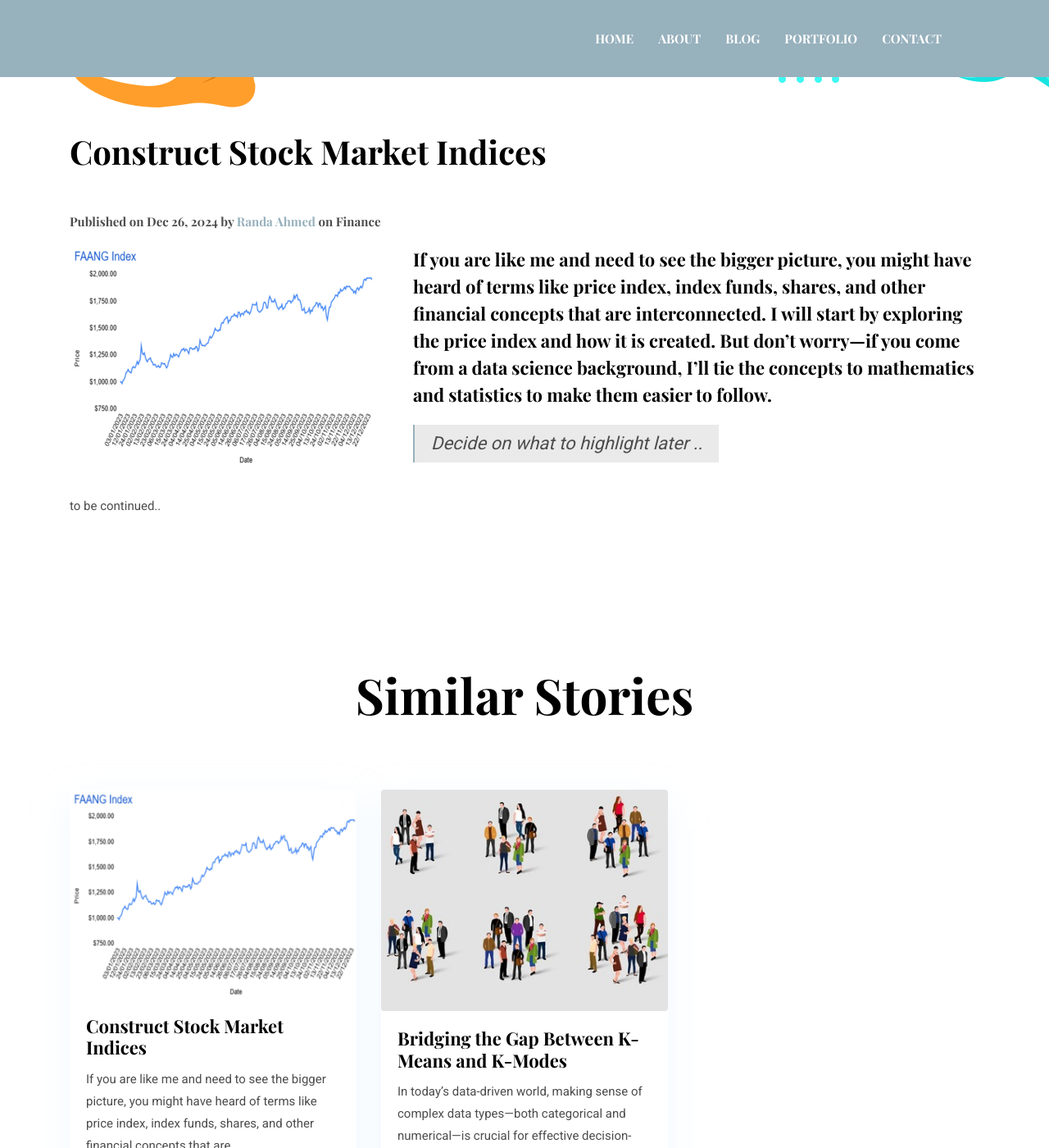
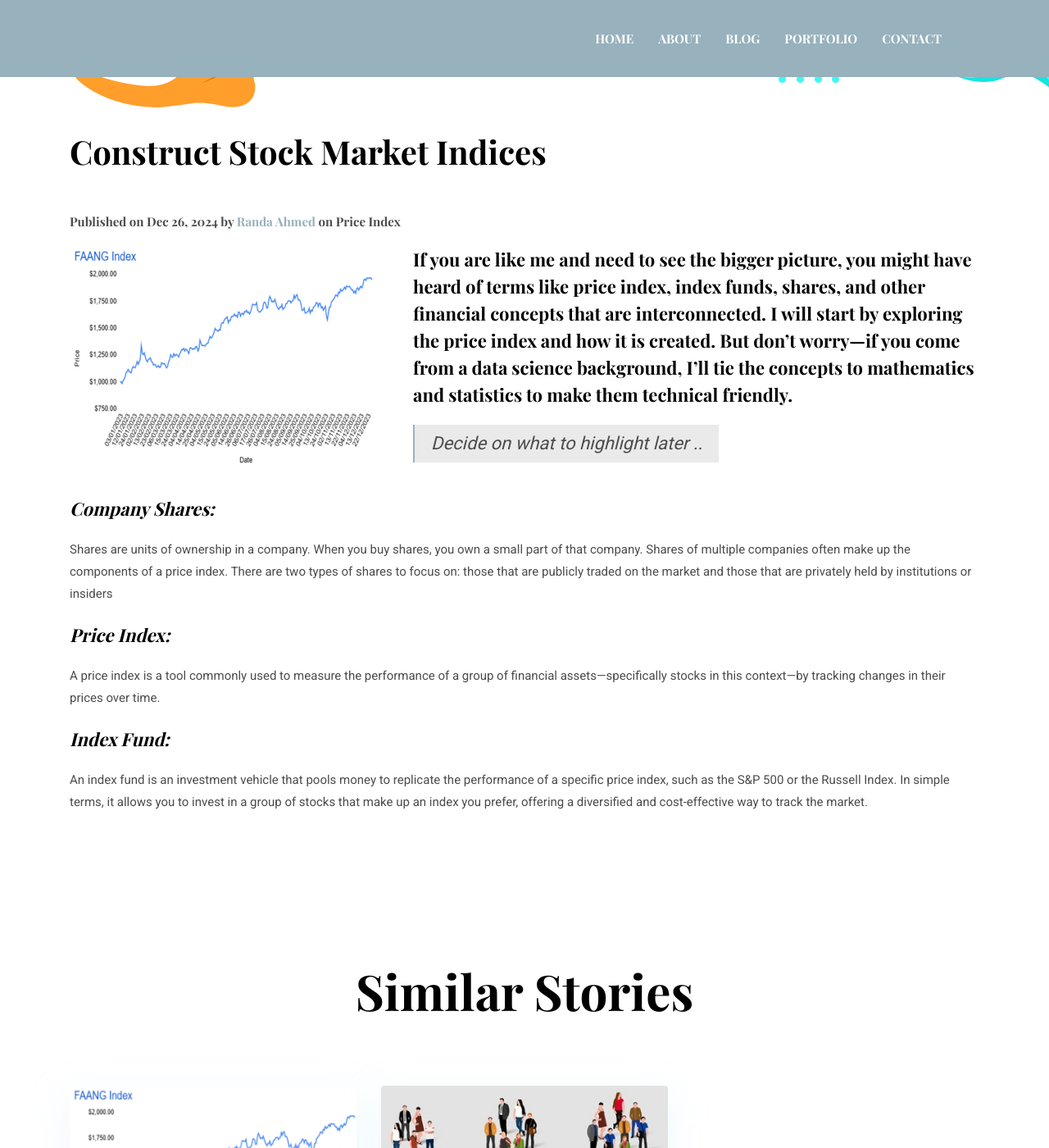
Before and after one commit to RandaAdel/RandaAdel.github.io, a Jekyll site: the page built from _posts/2024-12-26-price-index.markdown, in a window 1280 px wide and 1400 px high, scrolled down 423 px. Shown: the whole window at 82% size. Built offline with Jekyll 4.4.1, drawn with Linux system fonts in a browser that asks for light colours.

Commit message:
finance article trial

```diff
--- a/_posts/2024-12-26-price-index.markdown
+++ b/_posts/2024-12-26-price-index.markdown
@@ -4,11 +4,15 @@ title:  Construct Stock Market Indices
 date:   2024-12-26 14:05:55 +0300
 image:  /assets/images/blog/price-index.jpg
 author: Randa Ahmed
-tags:   Finance
+tags:   Price Index
 ---
 
-**If you are like me and need to see the bigger picture, you might have heard of terms like price index, index funds, shares, and other financial concepts that are interconnected. I will start by exploring the price index and how it is created. But don’t worry—if you come from a data science background, I’ll tie the concepts to mathematics and statistics to make them easier to follow.**
+**If you are like me and need to see the bigger picture, you might have heard of terms like price index, index funds, shares, and other financial concepts that are interconnected. I will start by exploring the price index and how it is created. But don’t worry—if you come from a data science background, I’ll tie the concepts to mathematics and statistics to make them technical friendly.**
 
 > Decide on what to highlight later ..
 
-to be continued..
+***Company Shares:*** Shares are units of ownership in a company. When you buy shares, you own a small part of that company. Shares of multiple companies often make up the components of a price index. There are two types of shares to focus on: those that are publicly traded on the market and those that are privately held by institutions or insiders
+
+***Price Index:*** A price index is a tool commonly used to measure the performance of a group of financial assets—specifically stocks in this context—by tracking changes in their prices over time.
+
+***Index Fund:*** An index fund is an investment vehicle that pools money to replicate the performance of a specific price index, such as the S&P 500 or the Russell Index. In simple terms, it allows you to invest in a group of stocks that make up an index you prefer, offering a diversified and cost-effective way to track the market.
```
